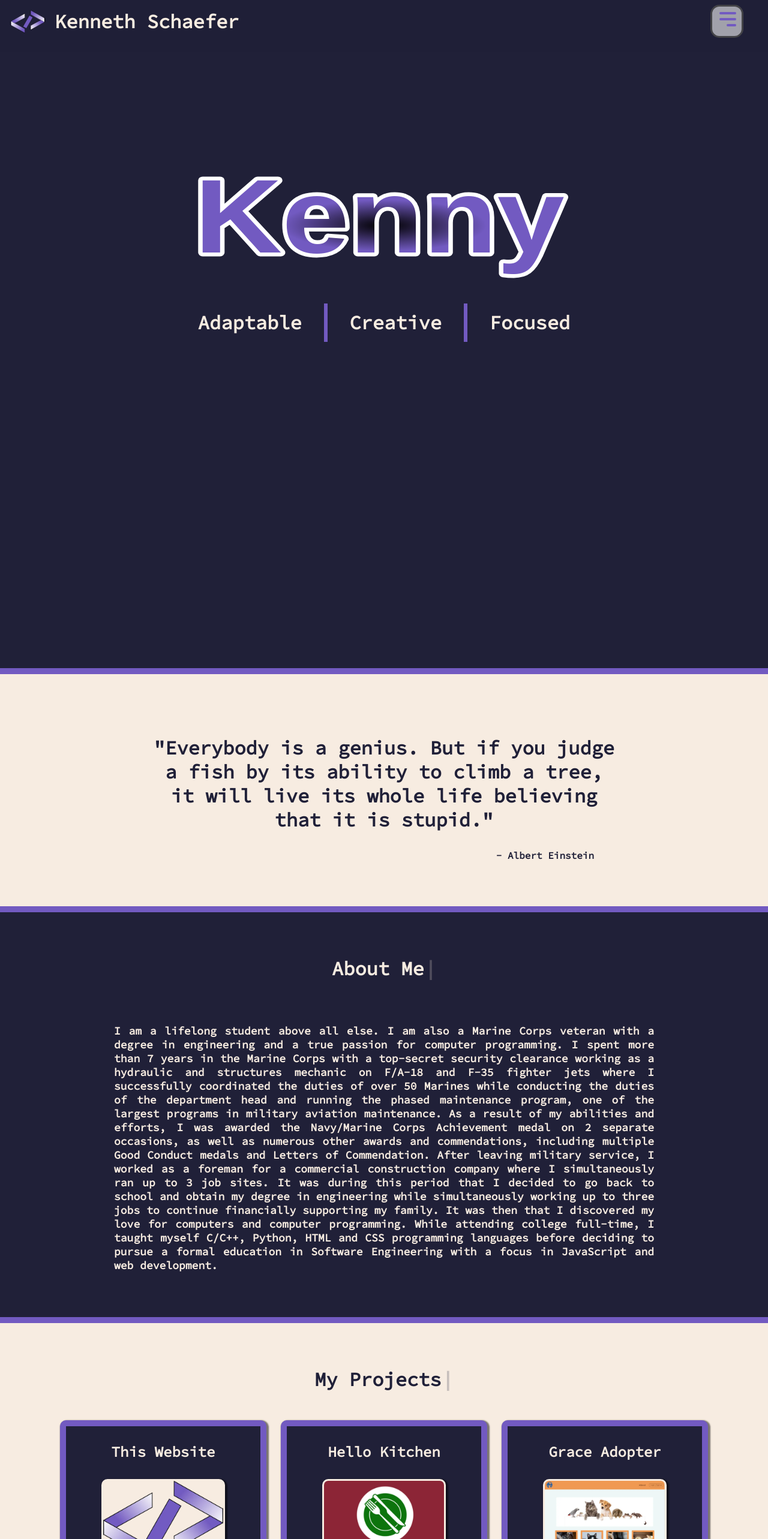
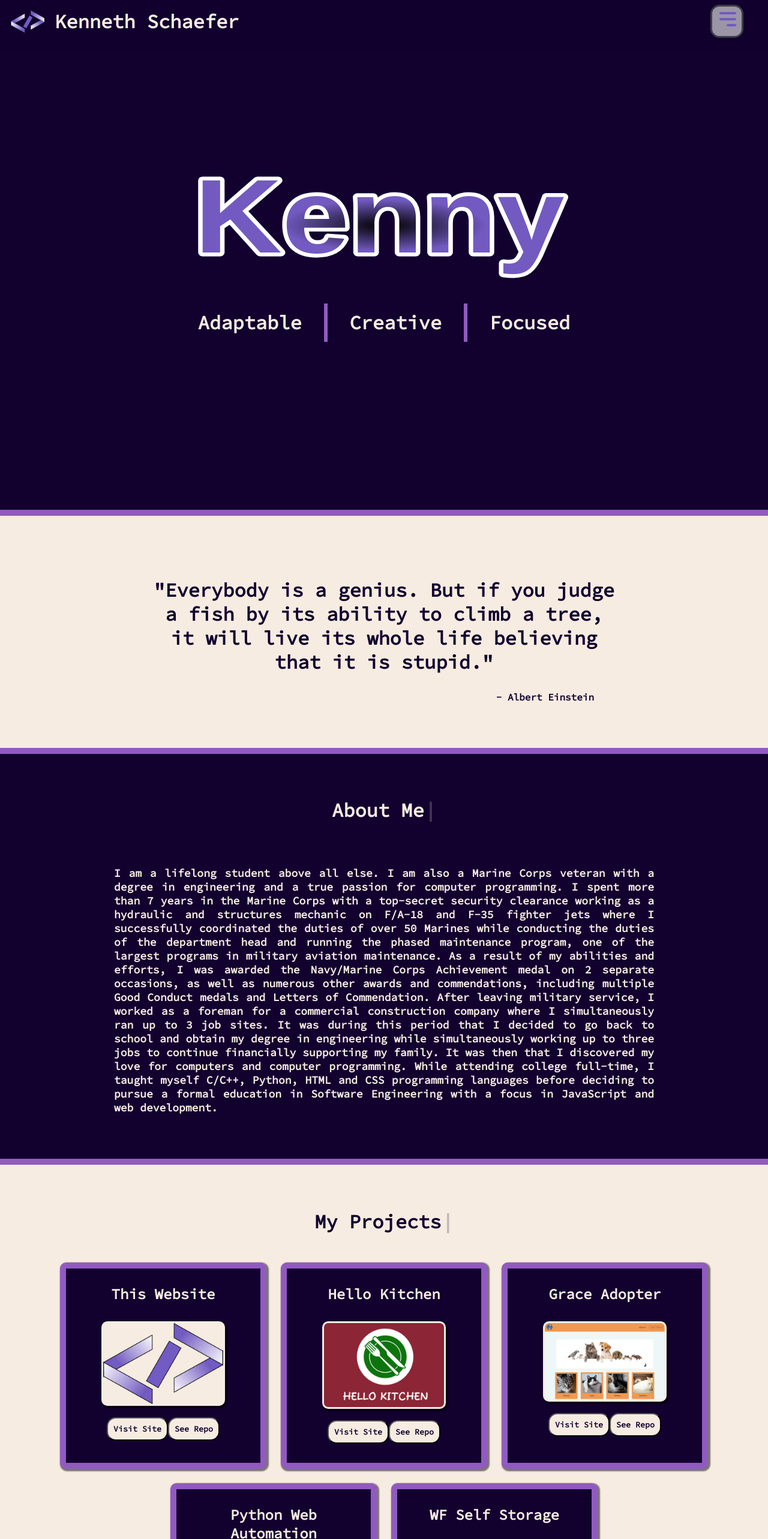
Before and after one commit to parzidog/portfolio, a React (Create React App) app: page / in a window 1280 px wide. Shown: the top 2566 px of the page at 60% size. Built offline with nearby package versions, Linux system fonts and the light colour scheme.

Commit message:
Update styling and add animation

```diff
--- a/less/title.less
+++ b/less/title.less
@@ -1,9 +1,8 @@
 .title {
   background: @dark;
-  min-height: 100vh;
   padding: 2%;
-  padding-top: 15%;
-  padding-bottom: 5%;
+  padding-top: 35vh;
+  padding-bottom: 35vh;
   border-bottom: 5px solid @purple;
 
   .logo {
--- a/less/variables.less
+++ b/less/variables.less
@@ -1,5 +1,5 @@
-@dark: #202038;
-@darkFade: #20203895;
+@dark: #12012f;
+@darkFade: #12012f95;
 @light: #f7ece1;
-@purple: #725ac1;
+@purple: #915ac1;
 @gray: #aea4b4;
--- a/public/index.css
+++ b/public/index.css
@@ -2,7 +2,7 @@
   display: flex;
   flex-wrap: wrap;
   justify-content: space-between;
-  background-color: #20203895;
+  background-color: #12012f95;
   position: fixed;
   width: 100vw;
   padding: 1%;
@@ -39,7 +39,7 @@ svg {
 .navigation-menu.expanded button {
   background-color: #ffffff95;
   border: 3px solid #00000095;
-  color: #725ac1;
+  color: #915ac1;
   font-size: xx-large;
   margin: 2%;
   margin-right: 5%;
@@ -84,8 +84,8 @@ svg {
   text-decoration: none;
   color: #f7ece1;
   font-weight: bold;
-  -webkit-text-stroke: 0.5px #202038;
-  text-shadow: 2px 2px 0px #725ac1, 1.5px 1.5px 0px #725ac1, 1px 1px 0px #725ac1, 0.5px 0.5px 0px #725ac1;
+  -webkit-text-stroke: 0.5px #12012f;
+  text-shadow: 2px 2px 0px #915ac1, 1.5px 1.5px 0px #915ac1, 1px 1px 0px #915ac1, 0.5px 0.5px 0px #915ac1;
 }
 .navigation-menu.expanded ul .social-media {
   width: 70%;
@@ -94,7 +94,7 @@ svg {
   justify-content: center;
 }
 .navigation-menu.expanded ul .social-media .fa {
-  background-color: #202038;
+  background-color: #12012f;
   color: #f7ece1;
   padding: 7.5px;
   text-align: center;
@@ -111,12 +111,11 @@ svg {
   display: none;
 }
 .title {
-  background: #202038;
-  min-height: 100vh;
+  background: #12012f;
   padding: 2%;
-  padding-top: 15%;
-  padding-bottom: 5%;
-  border-bottom: 5px solid #725ac1;
+  padding-top: 35vh;
+  padding-bottom: 35vh;
+  border-bottom: 5px solid #915ac1;
 }
 .title .logo {
   padding: 3%;
@@ -143,7 +142,7 @@ svg {
   font-size: xx-large;
 }
 .title .descriptive .line {
-  border-left: 6px solid #725ac1;
+  border-left: 6px solid #915ac1;
 }
 @keyframes spin {
   from {
@@ -321,13 +320,13 @@ svg {
   margin: auto;
   padding: 3%;
   background-color: #f7ece1;
-  color: #202038;
-  border-bottom: 5px solid #725ac1;
-  border-top: 5px solid #725ac1;
+  color: #12012f;
+  border-bottom: 5px solid #915ac1;
+  border-top: 5px solid #915ac1;
   display: block;
 }
 .quote .container h1 {
-  color: #202038;
+  color: #12012f;
   padding: 3%;
   margin: auto;
   min-width: 70%;
@@ -343,10 +342,10 @@ svg {
   max-width: 700px;
 }
 .aboutme {
-  background: #202038;
+  background: #12012f;
   padding: 3%;
-  border-bottom: 5px solid #725ac1;
-  border-top: 5px solid #725ac1;
+  border-bottom: 5px solid #915ac1;
+  border-top: 5px solid #915ac1;
   color: #f7ece1;
   display: flex;
   justify-content: center;
@@ -373,8 +372,8 @@ svg {
   max-width: 100vw;
   background: #f7ece1;
   padding: 3%;
-  border-bottom: 5px solid #725ac1;
-  border-top: 5px solid #725ac1;
+  border-bottom: 5px solid #915ac1;
+  border-top: 5px solid #915ac1;
   display: flex;
   justify-content: center;
   flex-wrap: wrap;
@@ -382,7 +381,7 @@ svg {
 .projects h1 {
   max-width: 90%;
   padding-bottom: 7%;
-  color: #202038;
+  color: #12012f;
   display: flex;
   justify-content: center;
 }
@@ -400,11 +399,11 @@ svg {
   height: 300px;
   width: 300px;
   color: #f7ece1;
-  background-color: #202038;
+  background-color: #12012f;
   padding: 1%;
   margin: 1%;
   border-radius: 10px;
-  border: 10px solid #725ac1;
+  border: 10px solid #915ac1;
   box-shadow: 2px 2px 2px 2px rgba(0, 0, 0, 0.5);
 }
 .projects .projectContainer .project div {
@@ -432,10 +431,10 @@ svg {
   border-radius: 15px;
   padding: 3%;
   cursor: pointer;
-  color: #202038;
+  color: #12012f;
 }
 .projects .projectContainer .project form button:hover {
-  background-color: #725ac1;
+  background-color: #915ac1;
   color: #f7ece1;
 }
 .projects .projectInfo {
@@ -479,14 +478,14 @@ svg {
   text-align: justify;
 }
 .show {
-  background-color: #202038;
+  background-color: #12012f;
 }
 .education {
   max-width: 100vw;
-  background: #202038;
+  background: #12012f;
   padding: 3%;
-  border-bottom: 5px solid #725ac1;
-  border-top: 5px solid #725ac1;
+  border-bottom: 5px solid #915ac1;
+  border-top: 5px solid #915ac1;
   display: flex;
   flex-wrap: wrap;
 }
@@ -499,13 +498,13 @@ svg {
   width: 350px;
   height: 150px;
   color: #f7ece1;
-  border: 10px solid #725ac1;
+  border: 10px solid #915ac1;
   padding-top: 5%;
   border-radius: 15px;
   margin: auto;
   margin-bottom: 2%;
   background-image: radial-gradient(#aea4b4, #f7ece1);
-  color: #202038;
+  color: #12012f;
 }
 .education .singleInstitute .date {
   font-weight: bold;
@@ -514,14 +513,14 @@ svg {
   max-width: 100vw;
   background: #f7ece1;
   padding: 3%;
-  border-bottom: 5px solid #725ac1;
-  border-top: 5px solid #725ac1;
+  border-bottom: 5px solid #915ac1;
+  border-top: 5px solid #915ac1;
 }
 .experience h1 {
   display: flex;
   justify-content: center;
   padding-bottom: 4%;
-  color: #202038;
+  color: #12012f;
 }
 .experience .download {
   padding: 1.5%;
@@ -529,8 +528,8 @@ svg {
 }
 .experience .download a {
   font-weight: bolder;
-  text-decoration-color: #202038;
-  color: #725ac1;
+  text-decoration-color: #12012f;
+  color: #915ac1;
   -webkit-text-stroke: 0.5px #aea4b4;
 }
 .experience .singleJob {
@@ -541,22 +540,22 @@ svg {
 }
 .experience .singleJob .companyName {
   text-align: left;
-  color: #202038;
+  color: #12012f;
   font-weight: bolder;
-  text-decoration: underline #725ac1;
-  -webkit-text-stroke: 0.5px #725ac1;
+  text-decoration: underline #915ac1;
+  -webkit-text-stroke: 0.5px #915ac1;
 }
 .experience .singleJob .date {
   text-align: left;
   font-weight: bolder;
-  color: #725ac1;
+  color: #915ac1;
 }
 .experience .singleJob .jobDetails {
   padding: 2.5%;
 }
 .experience .singleJob .jobDetails h4 {
   text-align: left;
-  color: #202038;
+  color: #12012f;
 }
 .experience .singleJob .jobDetails ul {
   text-align: left;
@@ -564,12 +563,12 @@ svg {
 }
 .experience .singleJob .jobDetails li {
   text-align: left;
-  color: #202038;
+  color: #12012f;
 }
 .experience .singleJob .jobDetails ul li::before {
   content: "\2022";
   /* Add content: \2022 is the CSS Code/unicode for a bullet */
-  color: #725ac1;
+  color: #915ac1;
   /* Change the color */
   font-weight: bold;
   display: inline-block;
@@ -578,11 +577,11 @@ svg {
 }
 .contact {
   max-width: 100vw;
-  background: #202038;
+  background: #12012f;
   color: #f7ece1;
   padding: 3%;
-  border-bottom: 5px solid #725ac1;
-  border-top: 5px solid #725ac1;
+  border-bottom: 5px solid #915ac1;
+  border-top: 5px solid #915ac1;
   margin: auto;
 }
 .contact h1 {
--- a/src/components/Navbar.jsx
+++ b/src/components/Navbar.jsx
@@ -6,8 +6,11 @@ const Navbar = () => {
 
   document.addEventListener("scroll", () => {
     let nav = document.getElementById("nav");
-    nav.className = "navbar";
+    if(window.scrollY > 100){
+      nav.className = "navbar";
+    }
   });
+
   return (
     <div id="nav" className="navbar hidden">
       <div>
```
